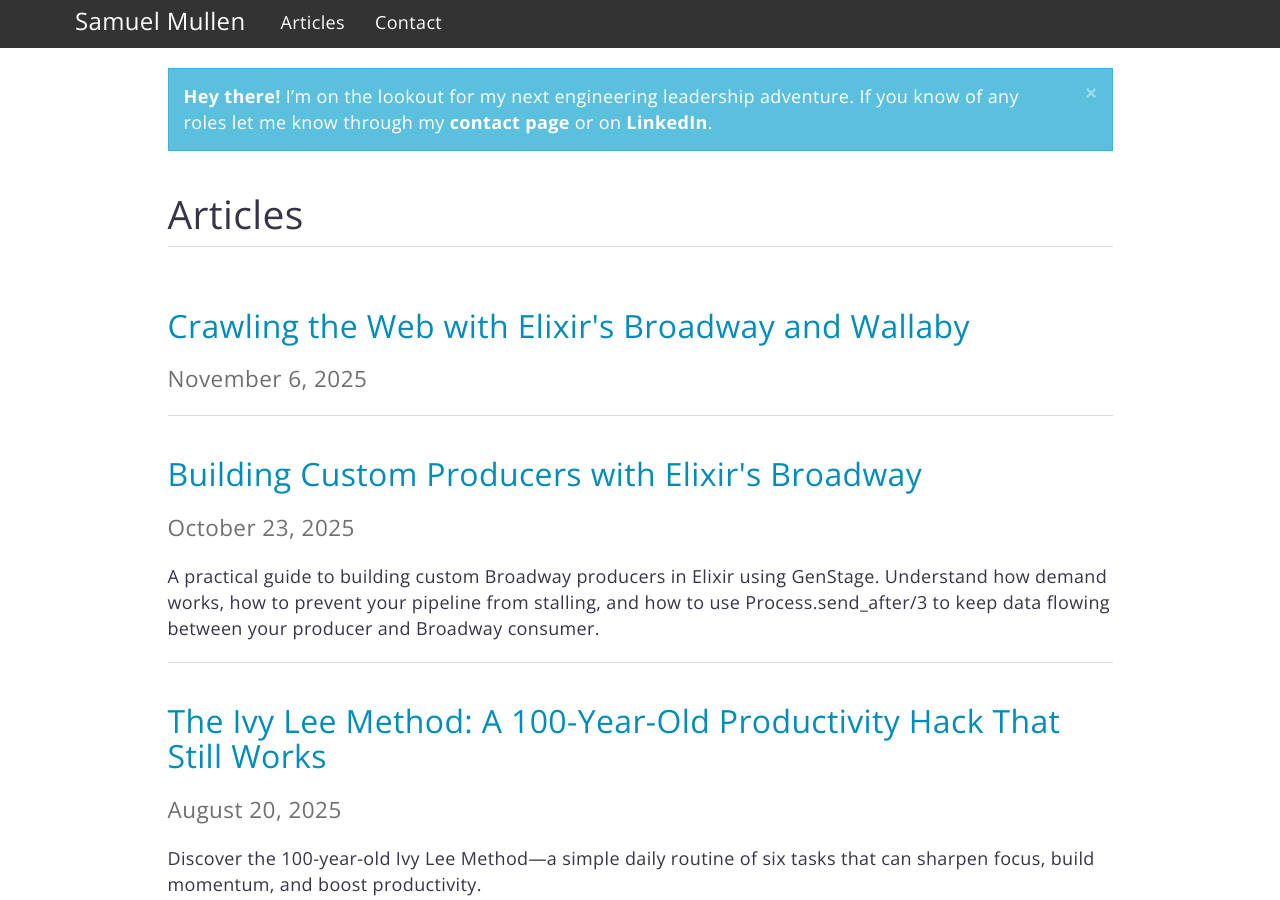
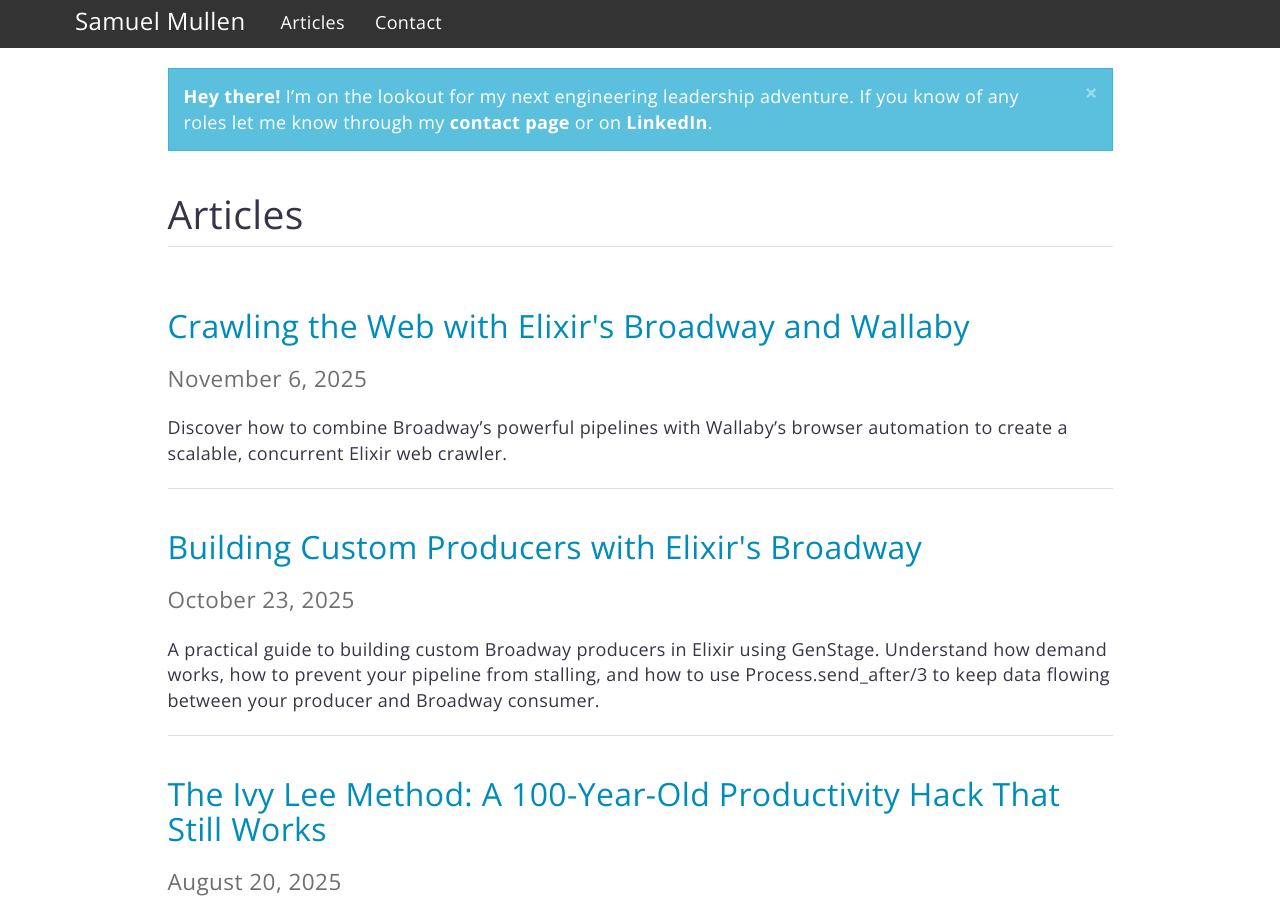
Before and after one commit to samullen/samullen.github.io, a Jekyll site: the page built from articles/index.html, in a window 1280 px wide and 900 px high. Built offline with Jekyll 4.4.1, drawn with Linux system fonts in a browser that asks for light colours; the list of posts is cut into pages by our own code; a style sheet for code colours, icons or effects is not loaded.

Commit message:
fix: add description to Crawling the web article

```diff
--- a/_posts/articles/2025-11-06-crawling-the-web-with-elixirs-broadway-and-wallaby.md
+++ b/_posts/articles/2025-11-06-crawling-the-web-with-elixirs-broadway-and-wallaby.md
@@ -2,7 +2,7 @@
 title: Crawling the Web with Elixir's Broadway and Wallaby
 date: 2025-11-06T00:00-05:00
 draft: false
-description: ""
+description: "Discover how to combine Broadway’s powerful pipelines with Wallaby’s browser automation to create a scalable, concurrent Elixir web crawler."
 image: /assets/images/crawling_the_web/elixir_crawl.png
 comments: false
 post: true
```
